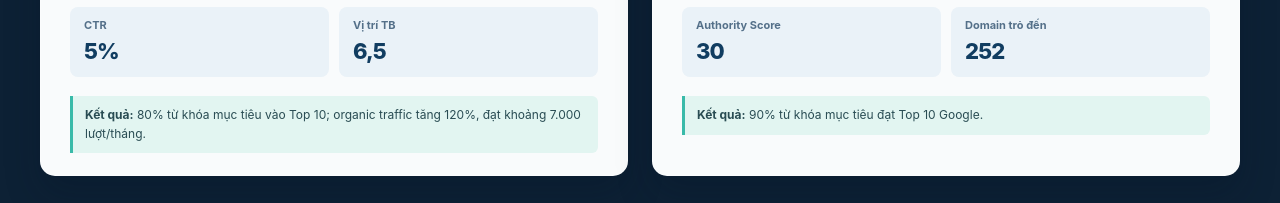
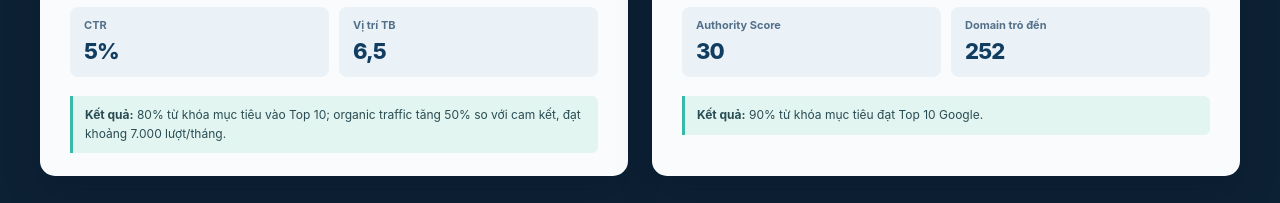
Before and after one commit to anhnamseo/anhnamseo.github.io, a plain HTML site: page index.html in a window 1280 px wide. Shown: the part 3587-3790 px from the top of the page. Drawn offline with Linux system fonts and the light colour scheme.

Commit message:
Update index.html

```diff
--- a/index.html
+++ b/index.html
@@ -190,7 +190,7 @@
             <h3 id="vietphat-title">Việt Phát Composite</h3>
             <p class="project-description">Nghiên cứu từ khóa, lập outline, biên tập nội dung và tối ưu trang đích; triển khai Entity, backlink, theo dõi GSC và GA4.</p>
             <dl class="metrics"><div><dt>Lượt nhấp</dt><dd>14,7 nghìn</dd></div><div><dt>Hiển thị</dt><dd>294 nghìn</dd></div><div><dt>CTR</dt><dd>5%</dd></div><div><dt>Vị trí TB</dt><dd>6,5</dd></div></dl>
-            <p class="cv-result"><strong>Kết quả:</strong> 80% từ khóa mục tiêu vào Top 10; organic traffic tăng 120%, đạt khoảng 7.000 lượt/tháng.</p>
+            <p class="cv-result"><strong>Kết quả:</strong> 80% từ khóa mục tiêu vào Top 10; organic traffic tăng 50% so với cam kết, đạt khoảng 7.000 lượt/tháng.</p>
           </div>
         </article>
         <article class="project-card" aria-labelledby="hoaphat-title">
```
